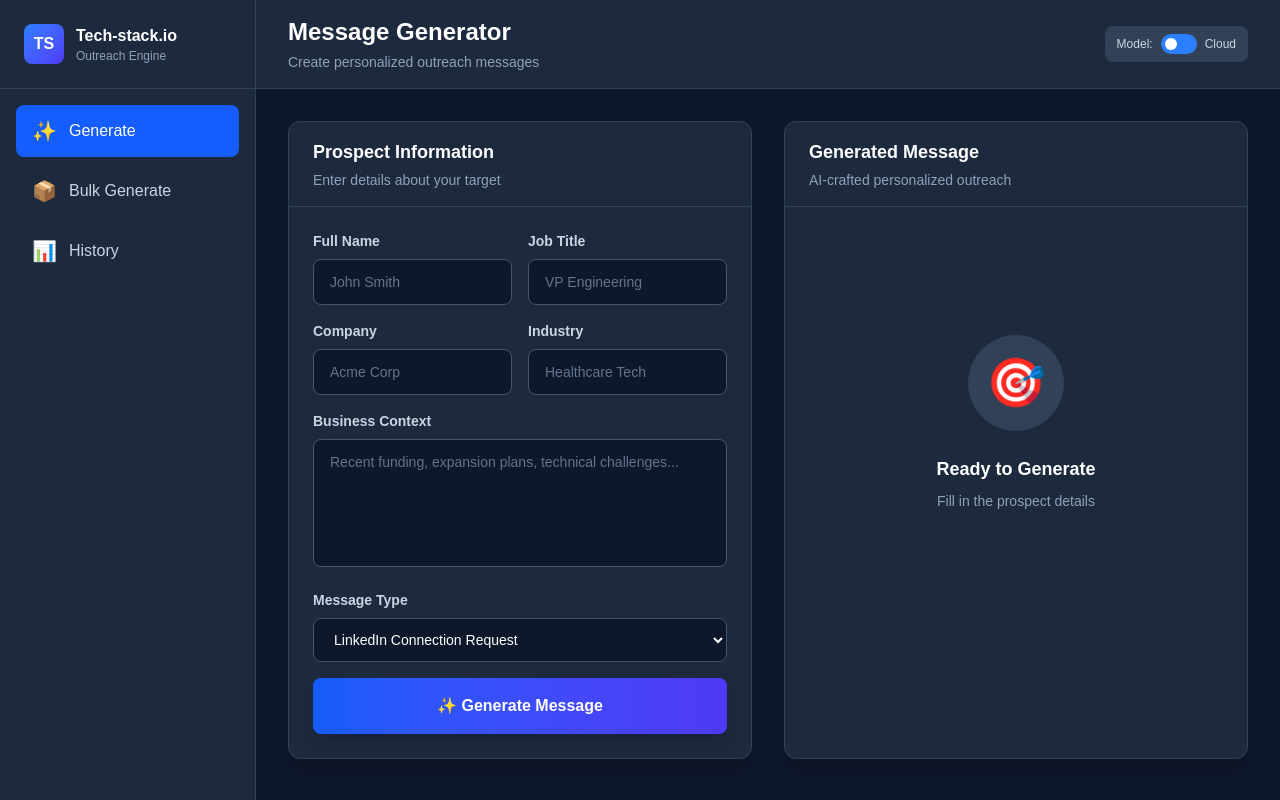
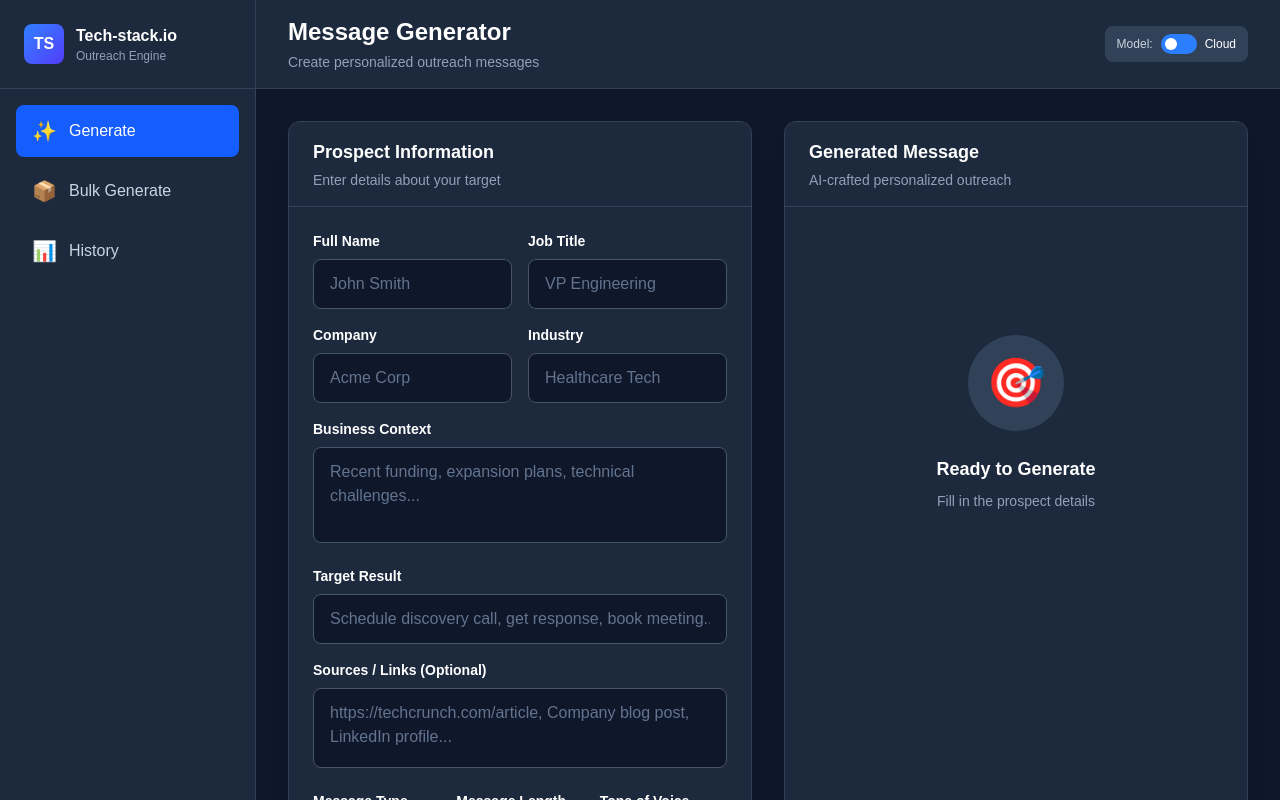
Before and after one commit to mihayzptx/outreach_engine, a Next.js app: page / in a window 1280 px wide. Built offline with nearby package versions, Linux system fonts and the light colour scheme.

Commit message:
Added bulk, visual fixes

```diff
--- a/app/page.tsx
+++ b/app/page.tsx
@@ -10,7 +10,12 @@ export default function Home() {
     company: '',
     industry: '',
     context: '',
-    messageType: 'LinkedIn Connection Request'
+    messageType: 'LinkedIn Connection',
+    messageHistory: '',
+    messageLength: 'medium',
+    toneOfVoice: 'professional',
+    targetResult: '',
+    sources: ''
   })
 
   const [useLocal, setUseLocal] = useState(false)
@@ -119,7 +124,7 @@ export default function Home() {
               >
                 <span className={`inline-block h-3 w-3 transform rounded-full bg-white transition ${useLocal ? 'translate-x-5' : 'translate-x-1'}`} />
               </button>
-              <span className="text-xs font-medium text-slate-300">{useLocal ? 'Local' : 'Cloud'}</span>
+              <span className="text-xs font-medium text-white">{useLocal ? 'Local' : 'Cloud'}</span>
             </div>
           </div>
         </header>
@@ -137,11 +142,11 @@ export default function Home() {
               <form onSubmit={handleSubmit} className="p-4 lg:p-6 space-y-4">
                 <div className="grid grid-cols-1 sm:grid-cols-2 gap-4">
                   <div>
-                    <label className="block text-sm font-semibold text-slate-300 mb-2">Full Name</label>
+                    <label className="block text-sm font-semibold text-white mb-2">Full Name</label>
                     <input
                       type="text"
                       placeholder="John Smith"
-                      className="w-full px-4 py-3 bg-slate-900 border border-slate-600 rounded-lg focus:ring-2 focus:ring-blue-500 focus:border-transparent text-white placeholder-slate-500 text-sm"
+                      className="w-full px-4 py-3 bg-slate-900 border border-slate-600 rounded-lg focus:ring-2 focus:ring-blue-500 focus:border-blue-500 text-white placeholder-slate-500 text-base"
                       value={formData.prospectName}
                       onChange={(e) => setFormData({...formData, prospectName: e.target.value})}
                       required
@@ -149,11 +154,11 @@ export default function Home() {
                   </div>
 
                   <div>
-                    <label className="block text-sm font-semibold text-slate-300 mb-2">Job Title</label>
+                    <label className="block text-sm font-semibold text-white mb-2">Job Title</label>
                     <input
                       type="text"
                       placeholder="VP Engineering"
-                      className="w-full px-4 py-3 bg-slate-900 border border-slate-600 rounded-lg focus:ring-2 focus:ring-blue-500 focus:border-transparent text-white placeholder-slate-500 text-sm"
+                      className="w-full px-4 py-3 bg-slate-900 border border-slate-600 rounded-lg focus:ring-2 focus:ring-blue-500 focus:border-blue-500 text-white placeholder-slate-500 text-base"
                       value={formData.prospectTitle}
                       onChange={(e) => setFormData({...formData, prospectTitle: e.target.value})}
                       required
@@ -163,11 +168,11 @@ export default function Home() {
 
                 <div className="grid grid-cols-1 sm:grid-cols-2 gap-4">
                   <div>
-                    <label className="block text-sm font-semibold text-slate-300 mb-2">Company</label>
+                    <label className="block text-sm font-semibold text-white mb-2">Company</label>
                     <input
                       type="text"
                       placeholder="Acme Corp"
-                      className="w-full px-4 py-3 bg-slate-900 border border-slate-600 rounded-lg focus:ring-2 focus:ring-blue-500 focus:border-transparent text-white placeholder-slate-500 text-sm"
+                      className="w-full px-4 py-3 bg-slate-900 border border-slate-600 rounded-lg focus:ring-2 focus:ring-blue-500 focus:border-blue-500 text-white placeholder-slate-500 text-base"
                       value={formData.company}
                       onChange={(e) => setFormData({...formData, company: e.target.value})}
                       required
@@ -175,11 +180,11 @@ export default function Home() {
                   </div>
 
                   <div>
-                    <label className="block text-sm font-semibold text-slate-300 mb-2">Industry</label>
+                    <label className="block text-sm font-semibold text-white mb-2">Industry</label>
                     <input
                       type="text"
                       placeholder="Healthcare Tech"
-                      className="w-full px-4 py-3 bg-slate-900 border border-slate-600 rounded-lg focus:ring-2 focus:ring-blue-500 focus:border-transparent text-white placeholder-slate-500 text-sm"
+                      className="w-full px-4 py-3 bg-slate-900 border border-slate-600 rounded-lg focus:ring-2 focus:ring-blue-500 focus:border-blue-500 text-white placeholder-slate-500 text-base"
                       value={formData.industry}
                       onChange={(e) => setFormData({...formData, industry: e.target.value})}
                       required
@@ -188,10 +193,10 @@ export default function Home() {
                 </div>
 
                 <div>
-                  <label className="block text-sm font-semibold text-slate-300 mb-2">Business Context</label>
+                  <label className="block text-sm font-semibold text-white mb-2">Business Context</label>
                   <textarea
                     placeholder="Recent funding, expansion plans, technical challenges..."
-                    className="w-full px-4 py-3 bg-slate-900 border border-slate-600 rounded-lg h-24 lg:h-32 focus:ring-2 focus:ring-blue-500 focus:border-transparent resize-none text-white placeholder-slate-500 text-sm"
+                    className="w-full px-4 py-3 bg-slate-900 border border-slate-600 rounded-lg h-24 focus:ring-2 focus:ring-blue-500 focus:border-blue-500 resize-none text-white placeholder-slate-500 text-base"
                     value={formData.context}
                     onChange={(e) => setFormData({...formData, context: e.target.value})}
                     required
@@ -199,23 +204,94 @@ export default function Home() {
                 </div>
 
                 <div>
-                  <label className="block text-sm font-semibold text-slate-300 mb-2">Message Type</label>
+                  <label className="block text-sm font-semibold text-white mb-2">Target Result</label>
+                  <input
+                    type="text"
+                    placeholder="Schedule discovery call, get response, book meeting..."
+                    className="w-full px-4 py-3 bg-slate-900 border border-slate-600 rounded-lg focus:ring-2 focus:ring-blue-500 focus:border-blue-500 text-white placeholder-slate-500 text-base"
+                    value={formData.targetResult}
+                    onChange={(e) => setFormData({...formData, targetResult: e.target.value})}
+                  />
+                </div>
+
+                <div>
+                  <label className="block text-sm font-semibold text-white mb-2">Sources / Links (Optional)</label>
+                  <textarea
+                    placeholder="https://techcrunch.com/article, Company blog post, LinkedIn profile..."
+                    className="w-full px-4 py-3 bg-slate-900 border border-slate-600 rounded-lg h-20 focus:ring-2 focus:ring-blue-500 focus:border-blue-500 resize-none text-white placeholder-slate-500 text-base"
+                    value={formData.sources}
+                    onChange={(e) => setFormData({...formData, sources: e.target.value})}
+                  />
+                </div>
+
+                <div className="grid grid-cols-1 sm:grid-cols-3 gap-4">
+                  <div>
+                    <label className="block text-sm font-semibold text-white mb-2">Message Type</label>
                     <select
-                    className="w-full px-4 py-3 bg-slate-900 border border-slate-600 rounded-lg focus:ring-2 focus:ring-blue-500 focus:border-transparent text-white text-sm"
+                      className="w-full px-4 py-3 bg-slate-900 border border-slate-600 rounded-lg focus:ring-2 focus:ring-blue-500 focus:border-blue-500 text-white text-base"
                       value={formData.messageType}
                       onChange={(e) => setFormData({...formData, messageType: e.target.value})}
                     >
-                    <option>LinkedIn Connection Request</option>
-                    <option>Email Cold Outreach</option>
+                      <option>LinkedIn Connection</option>
+                      <option>Email Outreach</option>
                       <option>Conference Follow-up</option>
-                    <option>Discovery Call Request</option>
+                      <option>Discovery Call</option>
+                      <option>Response</option>
                     </select>
                   </div>
+
+                  <div>
+                    <label className="block text-sm font-semibold text-white mb-2">Message Length</label>
+                    <select
+                      className="w-full px-4 py-3 bg-slate-900 border border-slate-600 rounded-lg focus:ring-2 focus:ring-blue-500 focus:border-blue-500 text-white text-base"
+                      value={formData.messageLength}
+                      onChange={(e) => setFormData({...formData, messageLength: e.target.value})}
+                    >
+                      <option value="short">Short (2-3 sentences)</option>
+                      <option value="medium">Medium (3-4 sentences)</option>
+                      <option value="long">Long (5-6 sentences)</option>
+                    </select>
+                  </div>
+
+                  <div>
+                    <label className="block text-sm font-semibold text-white mb-2">Tone of Voice</label>
+                    <select
+                      className="w-full px-4 py-3 bg-slate-900 border border-slate-600 rounded-lg focus:ring-2 focus:ring-blue-500 focus:border-blue-500 text-white text-base"
+                      value={formData.toneOfVoice}
+                      onChange={(e) => setFormData({...formData, toneOfVoice: e.target.value})}
+                    >
+                      <option value="professional">Professional</option>
+                      <option value="casual">Casual</option>
+                      <option value="friendly">Friendly</option>
+                      <option value="direct">Direct</option>
+                      <option value="enthusiastic">Enthusiastic</option>
+                    </select>
+                  </div>
+                </div>
+
+                {/* Conditional Message History Field */}
+                {formData.messageType === 'Response' && (
+                  <div className="border-t border-slate-700 pt-4 mt-4">
+                    <label className="block text-sm font-semibold text-white mb-2">Message History</label>
+                    <p className="text-xs text-slate-400 mb-2">Paste the conversation history you're responding to</p>
+                    <textarea
+                      placeholder="Their message:
+Hi Michael, thanks for reaching out...
+
+Your previous message:
+Hey John, I saw that you're working on..."
+                      className="w-full px-4 py-3 bg-slate-900 border border-slate-600 rounded-lg h-32 focus:ring-2 focus:ring-blue-500 focus:border-blue-500 resize-none text-white placeholder-slate-500 text-base"
+                      value={formData.messageHistory}
+                      onChange={(e) => setFormData({...formData, messageHistory: e.target.value})}
+                      required
+                    />
+                  </div>
+                )}
 
                 <button
                   type="submit"
                   disabled={loading}
-                  className="w-full bg-gradient-to-r from-blue-600 to-indigo-600 text-white py-3 lg:py-4 rounded-lg font-bold hover:from-blue-700 hover:to-indigo-700 disabled:from-slate-600 disabled:to-slate-600 transition-all shadow-lg text-sm lg:text-base"
+                  className="w-full bg-gradient-to-r from-blue-600 to-indigo-600 text-white py-4 rounded-lg font-bold hover:from-blue-700 hover:to-indigo-700 disabled:from-slate-600 disabled:to-slate-600 transition-all shadow-lg text-base"
                 >
                   {loading ? 'Generating...' : '✨ Generate Message'}
                 </button>
@@ -231,31 +307,31 @@ export default function Home() {
 
               <div className="p-4 lg:p-6">
                 {!message && !loading ? (
-                  <div className="flex flex-col items-center justify-center h-64 lg:h-96 text-center">
-                    <div className="w-16 h-16 lg:w-24 lg:h-24 bg-slate-700 rounded-full flex items-center justify-center mb-4 lg:mb-6">
-                      <span className="text-3xl lg:text-5xl">🎯</span>
+                  <div className="flex flex-col items-center justify-center h-96 text-center">
+                    <div className="w-24 h-24 bg-slate-700 rounded-full flex items-center justify-center mb-6">
+                      <span className="text-5xl">🎯</span>
                     </div>
-                    <p className="text-white text-base lg:text-lg font-semibold mb-2">Ready to Generate</p>
-                    <p className="text-slate-400 text-xs lg:text-sm">Fill in the prospect details</p>
+                    <p className="text-white text-lg font-semibold mb-2">Ready to Generate</p>
+                    <p className="text-slate-400 text-sm">Fill in the prospect details</p>
                   </div>
                 ) : loading ? (
-                  <div className="flex flex-col items-center justify-center h-64 lg:h-96">
-                    <div className="relative w-12 h-12 lg:w-16 lg:h-16">
+                  <div className="flex flex-col items-center justify-center h-96">
+                    <div className="relative w-16 h-16">
                       <div className="absolute inset-0 border-4 border-slate-700 rounded-full"></div>
                       <div className="absolute inset-0 border-4 border-blue-500 rounded-full border-t-transparent animate-spin"></div>
                     </div>
-                    <p className="text-white text-base lg:text-lg font-semibold mt-4 lg:mt-6">Generating...</p>
+                    <p className="text-white text-lg font-semibold mt-6">Generating...</p>
                   </div>
                 ) : (
                   <div className="space-y-4">
-                    <div className="bg-slate-900 border border-slate-600 rounded-lg p-4 lg:p-6">
-                      <p className="text-slate-100 leading-relaxed whitespace-pre-wrap text-sm lg:text-base">{message}</p>
+                    <div className="bg-slate-900 border border-slate-600 rounded-lg p-6 min-h-64">
+                      <p className="text-white leading-relaxed whitespace-pre-wrap text-base">{message}</p>
                     </div>
 
-                    <div className="flex gap-2 lg:gap-3">
+                    <div className="flex gap-3">
                       <button
                         onClick={handleCopy}
-                        className={`flex-1 py-3 rounded-lg font-semibold transition-all text-sm lg:text-base ${
+                        className={`flex-1 py-3 rounded-lg font-semibold transition-all text-base ${
                           copied
                             ? 'bg-green-500 text-white'
                             : 'bg-blue-600 text-white hover:bg-blue-700'
@@ -265,7 +341,7 @@ export default function Home() {
                       </button>
                       <button
                         onClick={() => setMessage('')}
-                        className="px-4 lg:px-6 py-3 bg-slate-700 text-white rounded-lg hover:bg-slate-600 font-semibold transition text-sm lg:text-base"
+                        className="px-6 py-3 bg-slate-700 text-white rounded-lg hover:bg-slate-600 font-semibold transition text-base"
                       >
                         Clear
                       </button>
```
Also changed, not shown: app/api/outreach/route.ts (+60 -9 lines). Lines whose indentation alone changed are shown as unchanged.
